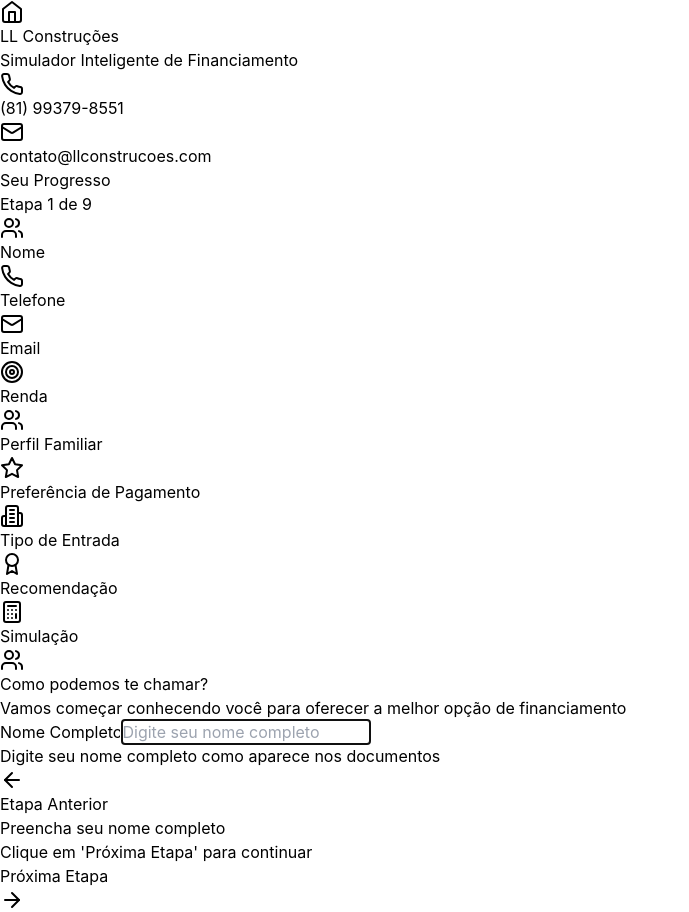
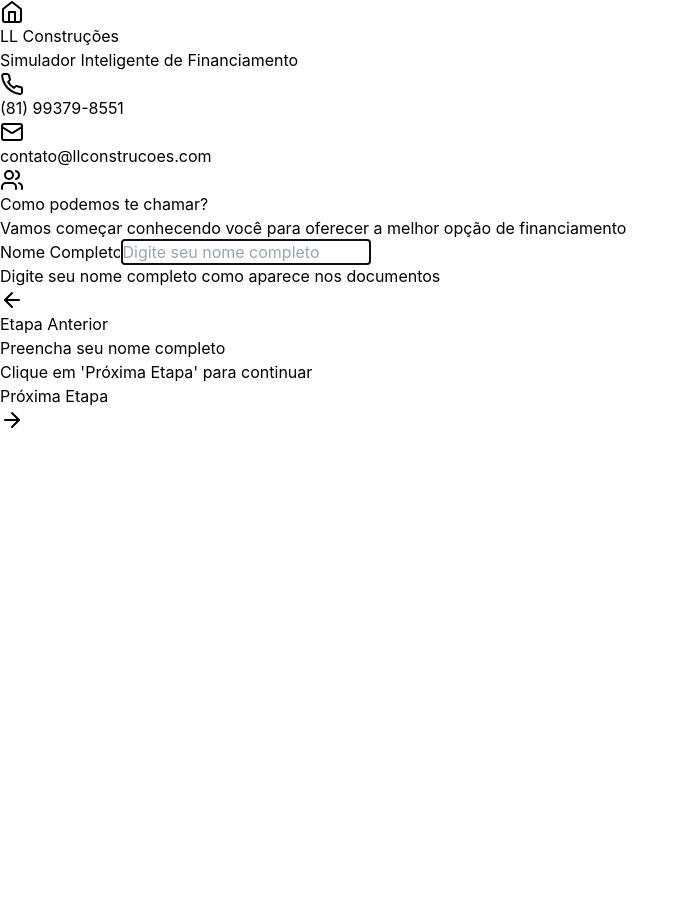
Before and after one commit to souzamkt0/ll-construcoes, a React (Vite) app: page / in a window 1280 px wide. Shown: the whole page, without its empty margins (0-689 px from the left). After the commit the page ends 800 px from the top, so only its background shows below. Built offline with nearby package versions, Linux system fonts and the light colour scheme.

Commit message:
Descrição das alterações

```diff
--- a/src/App.jsx
+++ b/src/App.jsx
@@ -643,51 +643,6 @@ function App() {
       </header>
 
       <main className="max-w-7xl mx-auto px-4 sm:px-6 lg:px-8 py-12">
-        {/* Progress Bar com Design Moderno */}
-        <div className="bg-white/10 backdrop-blur-md rounded-3xl shadow-2xl p-8 mb-12 border border-white/20">
-          <div className="flex items-center justify-between mb-8">
-            <h2 className="text-2xl font-bold text-white">Seu Progresso</h2>
-            <div className="bg-gradient-to-r from-cyan-400 to-blue-500 text-white px-6 py-3 rounded-2xl font-semibold shadow-lg">
-              Etapa {currentStep} de {steps.length}
-            </div>
-          </div>
-
-          <div className="relative">
-            {/* Linha de Progresso */}
-            <div className="absolute top-6 left-0 right-0 h-3 bg-white/20 rounded-full"></div>
-            <div
-              className="absolute top-6 left-0 h-3 bg-gradient-to-r from-cyan-400 to-blue-500 rounded-full transition-all duration-500 ease-in-out shadow-lg"
-              style={{ width: `${(currentStep - 1) / (steps.length - 1) * 100}%` }}
-            ></div>
-
-            {/* Steps */}
-            <div className="relative flex items-center justify-between">
-              {steps.map((step, index) => (
-                <div key={step.id} className="flex flex-col items-center">
-                  <div className={`w-14 h-14 rounded-2xl flex items-center justify-center transition-all duration-300 transform ${
-                    currentStep > step.id
-                      ? 'bg-gradient-to-br from-green-400 to-green-500 text-white scale-110 shadow-2xl'
-                      : currentStep === step.id
-                      ? 'bg-gradient-to-br from-cyan-400 to-blue-500 text-white scale-110 shadow-2xl ring-4 ring-cyan-300/50'
-                      : 'bg-white/20 text-white/60 backdrop-blur-sm'
-                  }`}>
-                    {currentStep > step.id ? (
-                      <CheckCircle className="w-7 h-7" />
-                    ) : (
-                      <step.icon className="w-7 h-7" />
-                    )}
-                  </div>
-                  <span className={`mt-4 text-sm font-medium text-center max-w-28 ${
-                    currentStep >= step.id ? 'text-white' : 'text-white/60'
-                  }`}>
-                    {step.title}
-                  </span>
-                </div>
-              ))}
-            </div>
-          </div>
-        </div>
-
         {/* Conteúdo da Etapa com Design Moderno */}
         <div className="bg-white/10 backdrop-blur-md rounded-3xl shadow-2xl p-10 mb-12 border border-white/20">
           {renderStep()}
```
